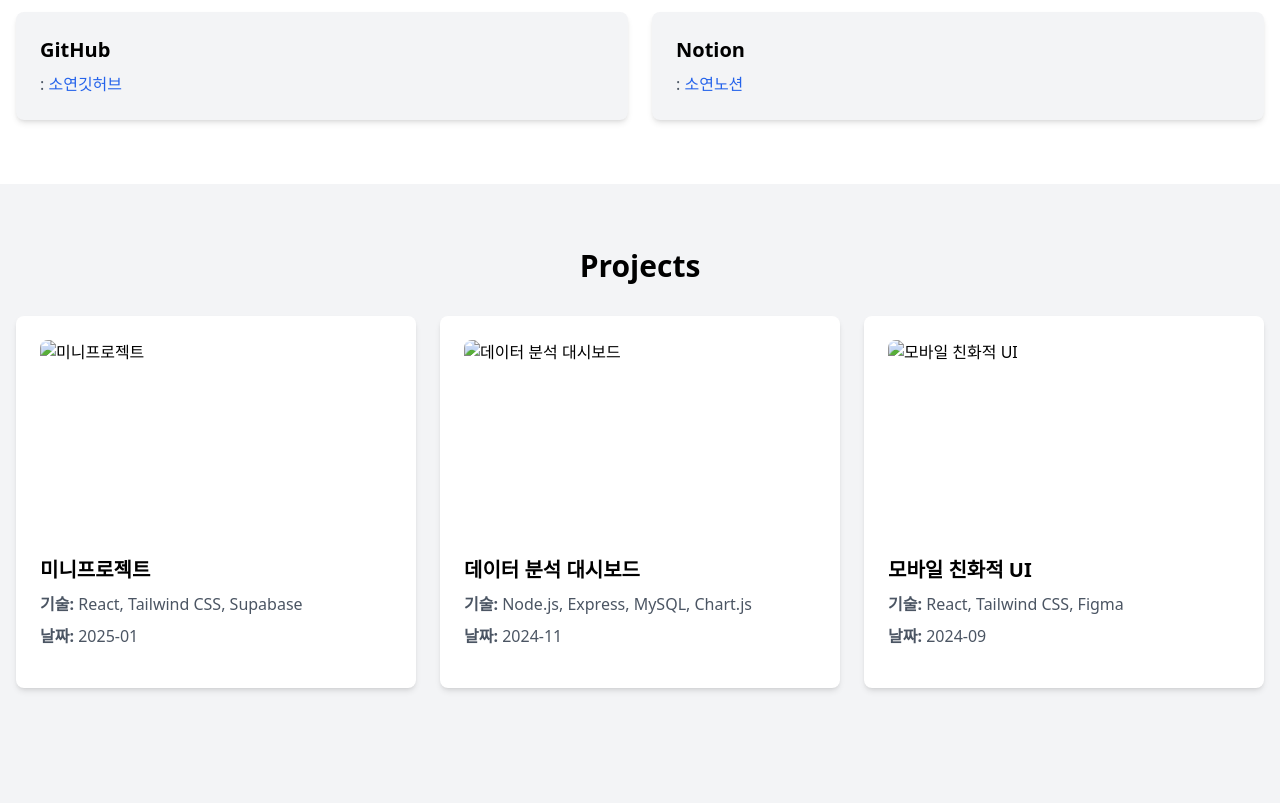
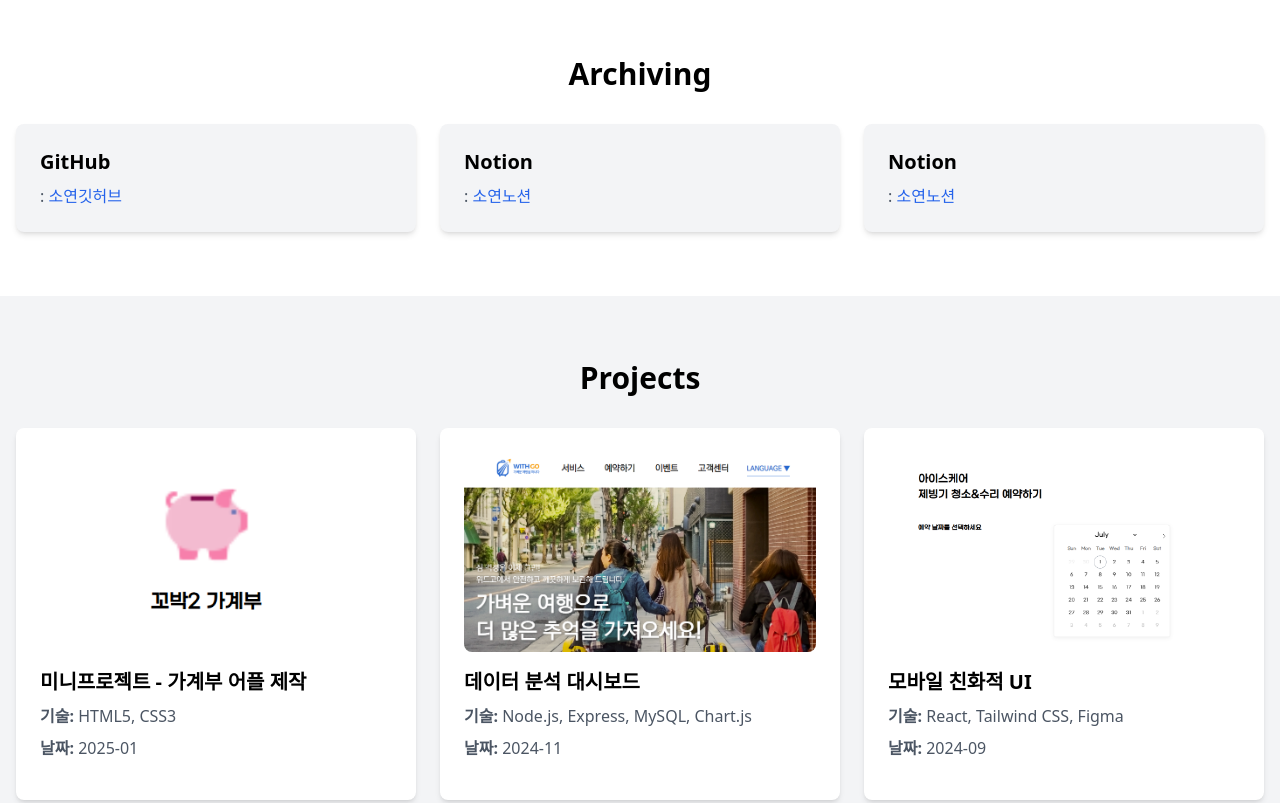
Before and after one commit to soye00/YSYportfolio, a plain HTML site: page portfolio/index.html in a window 1280 px wide. Shown: the part 1340-2143 px from the top of the page. Before the commit the page ends 2092 px from the top, so only its background shows below. Drawn offline with nearby package versions, Linux system fonts and the light colour scheme.

Commit message:
no message

```diff
--- a/portfolio/css/styles.css
+++ b/portfolio/css/styles.css
@@ -48,3 +48,60 @@
     }
 
 }
+
+/* 모달 스타일 */
+.modal {
+    display: none;
+    position: fixed;
+    top: 0;
+    left: 0;
+    width: 100%;
+    height: 100%;
+    background-color: rgba(0, 0, 0, 0.7);
+    z-index: 50;
+    align-items: center;
+    justify-content: center;
+}
+.modal-content {
+    background-color: white;
+    padding: 2rem;
+    border-radius: 0.5rem;
+    max-width: 90%;
+    max-height: 80vh;
+    overflow-y: auto;
+    position: relative;
+    animation: slideIn 0.3s ease-out;
+}
+@keyframes slideIn {
+    from { transform: translateY(-50px); opacity: 0; }
+    to { transform: translateY(0); opacity: 1; }
+}
+.modal-close {
+    position: absolute;
+    top: 1rem;
+    right: 1rem;
+    font-size: 1.5rem;
+    cursor: pointer;
+}
+.project-card {
+    transition: transform 0.3s, box-shadow 0.3s;
+}
+.project-card:hover {
+    transform: translateY(-5px);
+    box-shadow: 0 4px 20px rgba(0, 0, 0, 0.1);
+}
+.project-img {
+    width: 100%;
+    height: 200px;
+    object-fit: cover;
+    border-radius: 0.5rem;
+}
+@media (max-width: 768px) {
+    .modal-content {
+        max-width: 95%;
+        padding: 1.5rem;
+    }
+    .project-img {
+        height: 150px;
+    }
+}
--- a/portfolio/index.html
+++ b/portfolio/index.html
@@ -5,64 +5,8 @@
     <meta name="viewport" content="width=device-width, initial-scale=1.0">
     <title>윤소연 포트폴리오</title>
     <script src="https://cdn.tailwindcss.com"></script>
-    <style>
-        /* 모달 스타일 */
-        .modal {
-            display: none;
-            position: fixed;
-            top: 0;
-            left: 0;
-            width: 100%;
-            height: 100%;
-            background-color: rgba(0, 0, 0, 0.7);
-            z-index: 50;
-            align-items: center;
-            justify-content: center;
-        }
-        .modal-content {
-            background-color: white;
-            padding: 2rem;
-            border-radius: 0.5rem;
-            max-width: 90%;
-            max-height: 80vh;
-            overflow-y: auto;
-            position: relative;
-            animation: slideIn 0.3s ease-out;
-        }
-        @keyframes slideIn {
-            from { transform: translateY(-50px); opacity: 0; }
-            to { transform: translateY(0); opacity: 1; }
-        }
-        .modal-close {
-            position: absolute;
-            top: 1rem;
-            right: 1rem;
-            font-size: 1.5rem;
-            cursor: pointer;
-        }
-        .project-card {
-            transition: transform 0.3s, box-shadow 0.3s;
-        }
-        .project-card:hover {
-            transform: translateY(-5px);
-            box-shadow: 0 4px 20px rgba(0, 0, 0, 0.1);
-        }
-        .project-img {
-            width: 100%;
-            height: 200px;
-            object-fit: cover;
-            border-radius: 0.5rem;
-        }
-        @media (max-width: 768px) {
-            .modal-content {
-                max-width: 95%;
-                padding: 1.5rem;
-            }
-            .project-img {
-                height: 150px;
-            }
-        }
-    </style>
+    <link rel="stylesheet" href="./css/styles.css">
+
 </head>
 
 <body class="font-sans bg-gray-100">
@@ -192,10 +136,14 @@
 <section id="archiving" class="py-16 bg-white">
     <div class="container mx-auto px-4">
         <h2 class="text-3xl font-bold mb-8 text-center">Archiving</h2>
-        <div class="grid grid-cols-1 sm:grid-cols-2 gap-6">
+        <div class="grid grid-cols-1 sm:grid-cols-3 gap-6">
             <div class="bg-gray-100 p-6 rounded-lg shadow-md">
                 <h3 class="text-xl font-semibold mb-2">GitHub</h3>
                 <p class="text-gray-600">: <a href="" class="text-blue-600 hover:underline">소연깃허브</a></p>
+            </div>
+            <div class="bg-gray-100 p-6 rounded-lg shadow-md">
+                <h3 class="text-xl font-semibold mb-2">Notion</h3>
+                <p class="text-gray-600">: <a href="" class="text-blue-600 hover:underline">소연노션</a></p>
             </div>
             <div class="bg-gray-100 p-6 rounded-lg shadow-md">
                 <h3 class="text-xl font-semibold mb-2">Notion</h3>
@@ -210,7 +158,7 @@
     <div class="container mx-auto px-4">
         <h2 class="text-3xl font-bold mb-8 text-center">Projects</h2>
         <div class="grid grid-cols-1 md:grid-cols-2 lg:grid-cols-3 gap-6" id="project-list">
-            <!-- Projects will be dynamically inserted here -->
+            <!-- 프로젝트 넣을   -->
         </div>
     </div>
     <!-- Modal -->
@@ -228,7 +176,7 @@
 </section>
 
 <script>
-    // Hamburger menu toggle
+    // 햄버거
     const hamburger = document.querySelector('.hamburger');
     const navMenu = document.querySelector('.nav-menu');
 
@@ -244,14 +192,14 @@
         navMenu.classList.toggle('p-4');
     });
 
-    // Project data
+    // 프로젝트 정보
     const projects = [
         {
-            title: "미니프로젝트",
-            tech: "React, Tailwind CSS, Supabase",
+            title: "미니프로젝트 - 가계부 어플 제작",
+            tech: "HTML5, CSS3",
             date: "2025-01",
             description: "사용자 맞춤형 미니 애플리케이션으로, 간단한 작업을 자동화하고 사용자 경험을 개선했습니다.",
-            image: "./images/project1.jpg",
+            image: "./images/p1.png",
             link: "https://github.com/yourusername/mini-project"
         },
         {
@@ -259,7 +207,7 @@
             tech: "Node.js, Express, MySQL, Chart.js",
             date: "2024-11",
             description: "실시간 데이터 시각화를 제공하는 대시보드로, 비즈니스 인사이트를 도출합니다.",
-            image: "./images/project2.jpg",
+            image: "./images/p2.png",
             link: "https://github.com/yourusername/dashboard"
         },
         {
@@ -267,7 +215,31 @@
             tech: "React, Tailwind CSS, Figma",
             date: "2024-09",
             description: "모바일 우선 디자인을 적용한 반응형 웹 애플리케이션입니다.",
-            image: "./images/project3.jpg",
+            image: "./images/p3.png",
+            link: "https://github.com/yourusername/mobile-ui"
+        },
+        {
+            title: "모바일 친화적 UI",
+            tech: "React, Tailwind CSS, Figma",
+            date: "2024-09",
+            description: "모바일 우선 디자인을 적용한 반응형 웹 애플리케이션입니다.",
+            image: "./images/p4.png",
+            link: "https://github.com/yourusername/mobile-ui"
+        },
+        {
+            title: "모바일 친화적 UI",
+            tech: "React, Tailwind CSS, Figma",
+            date: "2024-09",
+            description: "모바일 우선 디자인을 적용한 반응형 웹 애플리케이션입니다.",
+            image: "./images/p5.png",
+            link: "https://github.com/yourusername/mobile-ui"
+        },
+        {
+            title: "모바일 친화적 UI",
+            tech: "React, Tailwind CSS, Figma",
+            date: "2024-09",
+            description: "모바일 우선 디자인을 적용한 반응형 웹 애플리케이션입니다.",
+            image: "./images/p6.png",
             link: "https://github.com/yourusername/mobile-ui"
         }
     ];
@@ -287,7 +259,7 @@
         projectList.appendChild(projectCard);
     });
 
-    // Modal functionality
+    // 모달 동작
     const modal = document.getElementById('project-modal');
     const modalImage = document.getElementById('modal-image');
     const modalTitle = document.getElementById('modal-title');
@@ -321,7 +293,7 @@
         }
     });
 
-    // Keyboard accessibility for modal
+    // 모달 키보드
     document.addEventListener('keydown', (e) => {
         if (e.key === 'Escape' && modal.style.display === 'flex') {
             modal.style.display = 'none';
```
Also changed, not shown: portfolio/images/p1.png (added), portfolio/images/p2.png (added), portfolio/images/p3.png (added), portfolio/images/p4.png (added), portfolio/images/p5.png (added), portfolio/images/p6.png (added).
